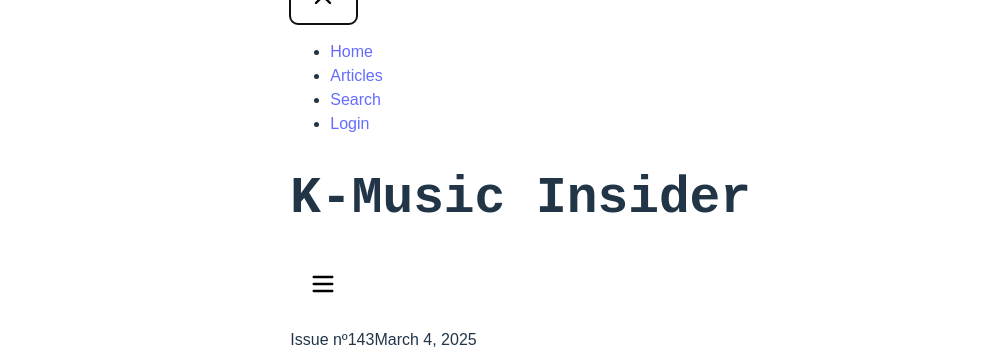
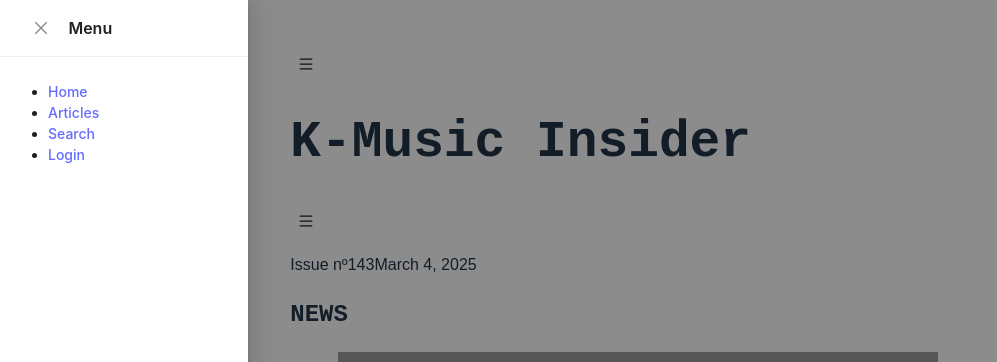
Before and after one commit to camilleklu/e-coal, a React (Vite) app in the folder client/ecoal-client/: page / in a window 1280 px wide. Both pictures are taken after a click on the button 325 px from the left and 54 px from the top of the page. Shown: the top 362 px of the page, without its empty margins (2-999 px from the left). Built offline with nearby package versions, Linux system fonts and the light colour scheme; grey boxes are pictures that could not be loaded.

Commit message:
2 commit
nav

```diff
--- a/client/ecoal-client/package.json
+++ b/client/ecoal-client/package.json
@@ -10,6 +10,7 @@
     "preview": "vite preview"
   },
   "dependencies": {
+    "antd": "^5.24.2",
     "axios": "^1.8.1",
     "lucide-react": "^0.477.0",
     "react": "^19.0.0",
--- a/client/ecoal-client/src/Components/Navbar.jsx
+++ b/client/ecoal-client/src/Components/Navbar.jsx
@@ -1,33 +1,34 @@
 import React, { useState } from "react";
 import { Link } from "react-router-dom";
-import { Menu, X } from "lucide-react"; // Ícones do menu
+import { MenuOutlined } from "@ant-design/icons";
+import { Drawer, Button } from "antd";
 
 const Navbar = () => {
-  const [menuOpen, setMenuOpen] = useState(false);
+  const [visible, setVisible] = useState(false);
 
   return (
-    <header className="w-full bg-white shadow-md py-4 border-b border-black relative flex items-center px-4">
-      {/* Título do site à frente do menu */}
-      <h1 className="text-2xl font-bold italic flex-grow text-left tracking-wide">
-        K-Music Insider
-      </h1>
+    <header className="w-full bg-white shadow-md py-4 border-b border-black flex items-center justify-between px-4 max-w-sm mx-auto">
+      <h1 className="text-lg font-bold italic">K-Music Insider</h1>
 
-      {/* Botão do menu */}
-      <button onClick={() => setMenuOpen(!menuOpen)} className="text-black ml-3">
-        {menuOpen ? <X size={28} /> : <Menu size={28} />}
-      </button>
+      {/* Botão para abrir o menu */}
+      <Button type="text" icon={<MenuOutlined />} onClick={() => setVisible(true)} />
 
-      {/* Menu lateral quando aberto */}
-      {menuOpen && (
-        <nav className="absolute top-full left-0 w-full bg-white text-center shadow-lg py-6 border-t border-black z-10">
-          <ul className="space-y-5 text-xl font-bold italic">
-            <li><Link to="/" className="hover:underline">Home</Link></li>
-            <li><Link to="/articles" className="hover:underline">Articles</Link></li>
-            <li><Link to="/search" className="hover:underline">Search</Link></li>
-            <li><Link to="/login" className="hover:underline">Login</Link></li>
-          </ul>
-        </nav>
-      )}
+      {/* Menu lateral para mobile */}
+      <Drawer
+        title="Menu"
+        placement="left"
+        onClose={() => setVisible(false)}
+        visible={visible}
+        width={250} // Ajustado para mobile
+        bodyStyle={{ padding: "10px" }}
+      >
+        <ul className="text-base font-bold space-y-4">
+          <li><Link to="/" onClick={() => setVisible(false)}>Home</Link></li>
+          <li><Link to="/articles" onClick={() => setVisible(false)}>Articles</Link></li>
+          <li><Link to="/search" onClick={() => setVisible(false)}>Search</Link></li>
+          <li><Link to="/login" onClick={() => setVisible(false)}>Login</Link></li>
+        </ul>
+      </Drawer>
     </header>
   );
 };
```
Also changed, not shown: 1 other file (tests, documents, lock files or other folders).
